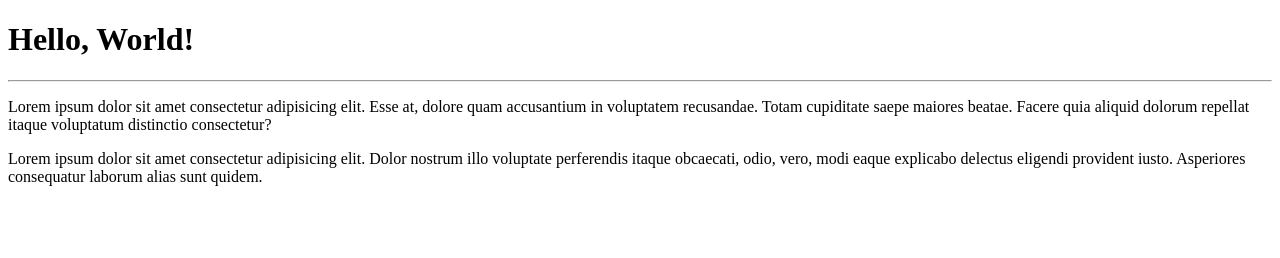
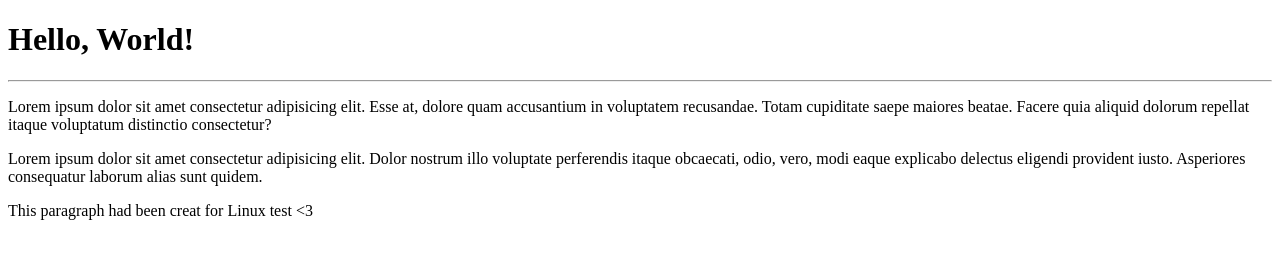
Before and after one commit to feliewest/Helo_world, a plain HTML site: page website_example/index.html in a window 1280 px wide. Drawn offline with Linux system fonts and the light colour scheme.

Commit message:
Changed_index_file
Linux test

```diff
--- a/website_example/index.html
+++ b/website_example/index.html
@@ -11,5 +11,6 @@
   <hr>
   <p>Lorem ipsum dolor sit amet consectetur adipisicing elit. Esse at, dolore quam accusantium in voluptatem recusandae. Totam cupiditate saepe maiores beatae. Facere quia aliquid dolorum repellat itaque voluptatum distinctio consectetur?</p>
   <p>Lorem ipsum dolor sit amet consectetur adipisicing elit. Dolor nostrum illo voluptate perferendis itaque obcaecati, odio, vero, modi eaque explicabo delectus eligendi provident iusto. Asperiores consequatur laborum alias sunt quidem.</p>
+  <p>This paragraph had been creat for Linux test &lt;3</p>
 </body>
 </html>
```
